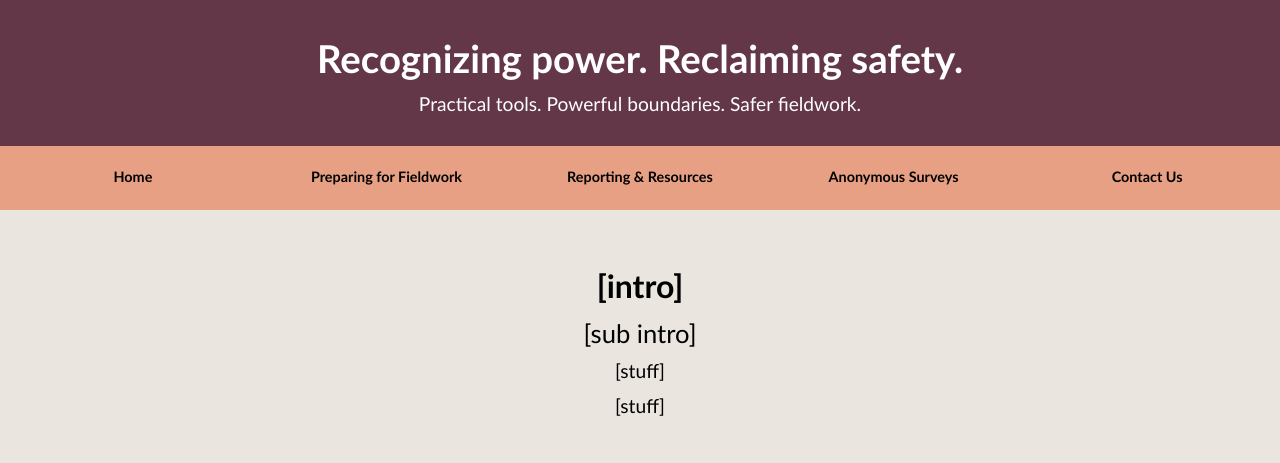
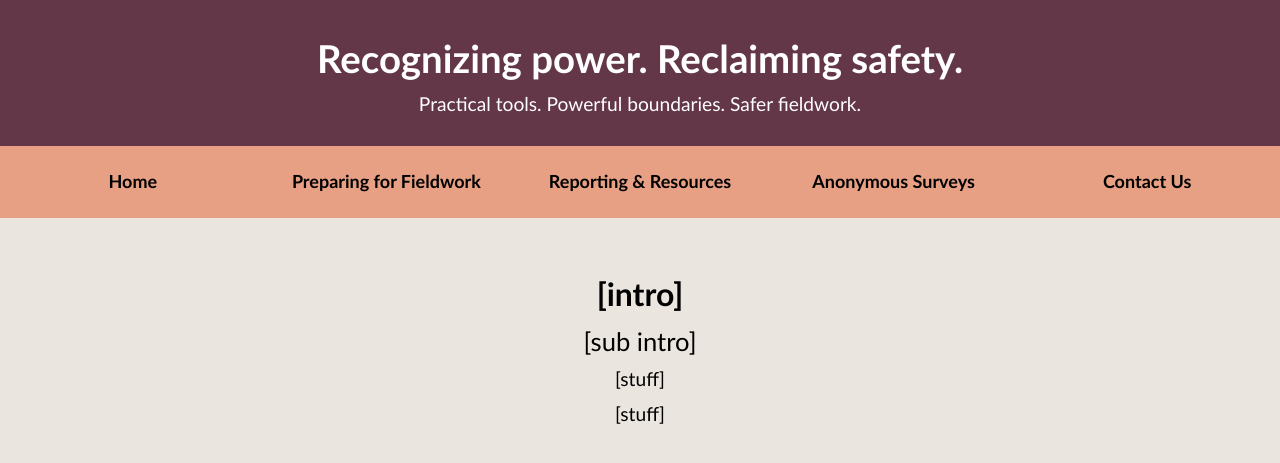
Before and after one commit to AnthroSafetyWarrior/GoldenTrowelProject, a Jekyll site: the page built from _pages/reporting.html, in a window 1280 px wide. Shown: the top 463 px of the page. Built offline with Jekyll 4.4.1, drawn with Linux system fonts in a browser that asks for light colours.

Commit message:
updating pages

```diff
--- a/_layouts/default.html
+++ b/_layouts/default.html
@@ -43,86 +43,77 @@
       text-align: center;
     }
 
-    /* --- Nav: single row, labels can wrap (no oversized desktop) --- */
-/* --- Nav: responsive grid that wraps --- */
+/* --- Nav: controlled columns so we stay at 1–2 rows --- */
 nav{
   background:#e8a084;
   display:grid;
-  /* auto-fit lets buttons wrap to new rows; 140px is a sane minimum tap width */
-  grid-template-columns: repeat(auto-fit, minmax(140px, 1fr));
-  justify-content: center;
+  gap: clamp(6px, 1vw, 12px);
+  padding: clamp(8px, 1.2vw, 12px);
+  /* default desktop: 5 columns */
+  grid-template-columns: repeat(5, 1fr);
+  justify-items: stretch;
   align-items: stretch;
-  gap: clamp(4px, 0.6vw, 12px);
-  padding: clamp(6px, 1vw, 10px);
 }
 
 .dropdown{ position:relative; }
 
 .dropdown > a{
   display:flex; align-items:center; justify-content:center; text-align:center;
-  padding: clamp(4px, 0.7vw, 6px) clamp(8px, 2vw, 12px);
-  font-size: clamp(0.9rem, 1.1vw, 1rem);
-  font-weight:bold; color:black; text-decoration:none;
-  border-radius:6px; line-height:1.15;
-  white-space: normal;          /* allow 2-line labels */
-  min-height: 44px;             /* finger-friendly */
+  padding: clamp(8px, 1.4vw, 12px);
+  /* keep type large on phones; vw adds a touch of fluidity */
+  font-size: clamp(1rem, 2.9vw, 1.125rem);
+  font-weight: 700;
+  color:black; text-decoration:none;
+  border-radius:6px; line-height:1.2;
+  min-height: 48px;            /* comfy tap target */
+  white-space: normal;          /* allow 2‑line labels */
+  word-break: normal;           /* don’t hyphenate weirdly */
 }
 
 .dropdown:hover > a,
-.dropdown > a:focus-visible{
-  background:#633747; color:#fff;
-}
+.dropdown > a:focus-visible{ background:#633747; color:#fff; }
 
-/* dropdown panel defaults (desktop/tablet) */
+/* dropdown panel (desktop/tablet) */
 .dropdown-content{
-  display:none;
-  position:absolute;
-  top:100%;
-  left:50%;
-  transform:translateX(-50%);
-  background:#e8a084;
-  min-width:max(180px, 100%);   /* slightly smaller min to fit small phones */
-  z-index:10;
-  text-align:center;
-  font-weight:bold;
-  font-size: clamp(0.9rem, 1.1vw, 1rem);
-  padding:.25em 0;
-  border-radius:0 0 6px 6px;
+  display:none; position:absolute; top:100%; left:50%; transform:translateX(-50%);
+  background:#e8a084; min-width:max(200px,100%); z-index:10; text-align:center;
+  font-weight:700; font-size: clamp(1rem, 2.4vw, 1.05rem);
+  padding:.3em 0; border-radius:0 0 6px 6px;
 }
 
 .dropdown:hover .dropdown-content,
-.dropdown:focus-within .dropdown-content{
-  display:block;
+.dropdown:focus-within .dropdown-content{ display:block; }
+
+.dropdown-content a{
+  display:block; padding:.6em 1em; margin:2px 6px;
+  color:black; text-decoration:none; border-radius:6px;
+}
+.dropdown-content a:hover,
+.dropdown-content a:focus-visible{ background:#633747; color:#fff; }
+
+/* ---------- Breakpoints to cap rows ---------- */
+/* Large tablet: 4 columns (typically stays one row) */
+@media (max-width: 1100px){
+  nav{ grid-template-columns: repeat(4, 1fr); }
 }
 
-/* links inside dropdown */
-.dropdown-content a{
-  display:block;
-  padding:.55em 1em;
-  color:black;
-  text-decoration:none;
-  border-radius:6px;
-  margin:2px 6px;
+/* Tablet / big phones in landscape: 3 columns (1–2 rows) */
+@media (max-width: 900px){
+  nav{ grid-template-columns: repeat(3, 1fr); }
 }
 
-.dropdown-content a:hover,
-.dropdown-content a:focus-visible{
-  background:#633747; color:#fff;
+/* Phones: 2 columns (2–3 rows max, but we’ll keep labels big) */
+@media (max-width: 640px){
+  nav{ grid-template-columns: repeat(2, 1fr); }
+  /* make dropdowns match button width to avoid overflow */
+  .dropdown-content{ left:0; right:0; transform:none; min-width:100%; }
 }
 
-/* --- Small-screen tweaks --- */
-/* 2 columns on small phones; panels align to button width to avoid overflow */
-@media (max-width: 640px){
-  nav{ grid-template-columns: repeat(2, 1fr); gap:6px; }
-  .dropdown-content{
-    left:0; right:0; transform:none; min-width:100%;
-  }
+/* Very small phones: single column */
+@media (max-width: 360px){
+  nav{ grid-template-columns: 1fr; }
 }
 
-/* Single column on very narrow screens */
-@media (max-width: 380px){
-  nav{ grid-template-columns: 1fr; }
-}
 
 
     /* --- Main wrapper --- */
```
